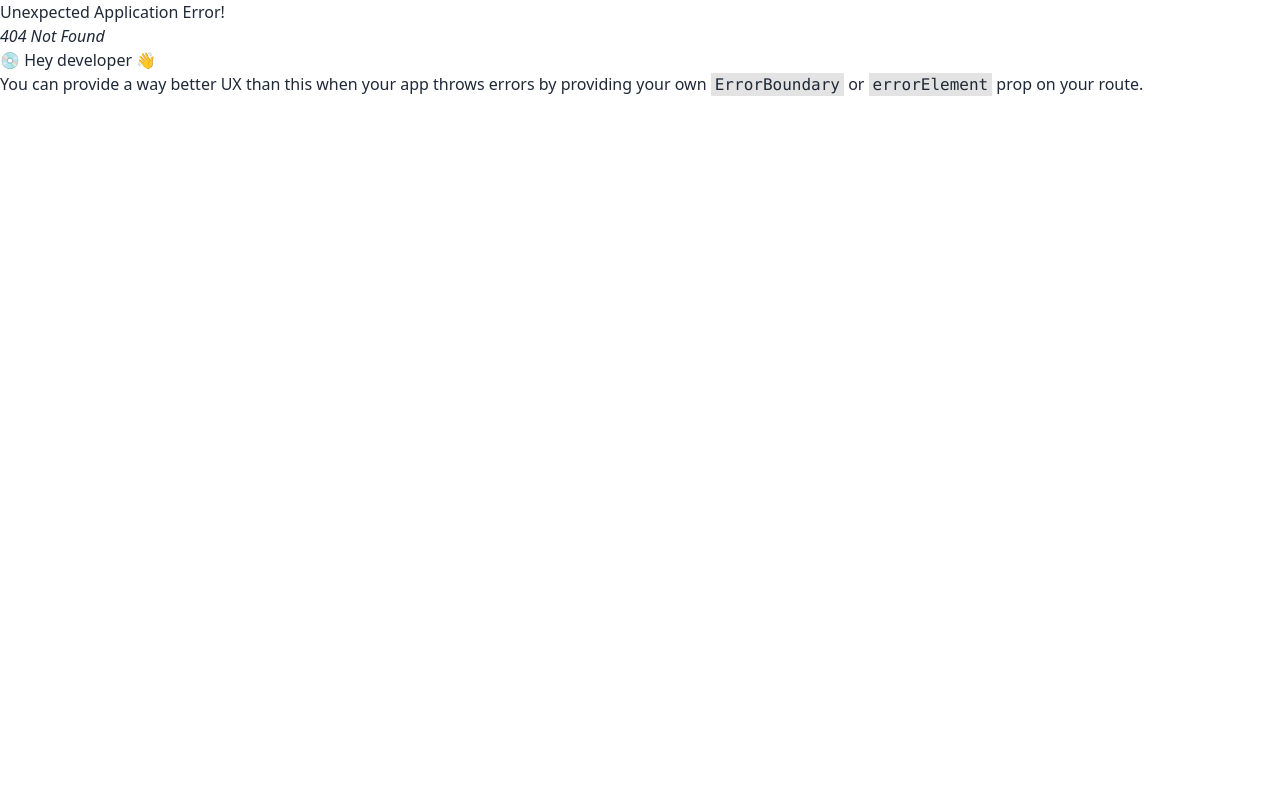
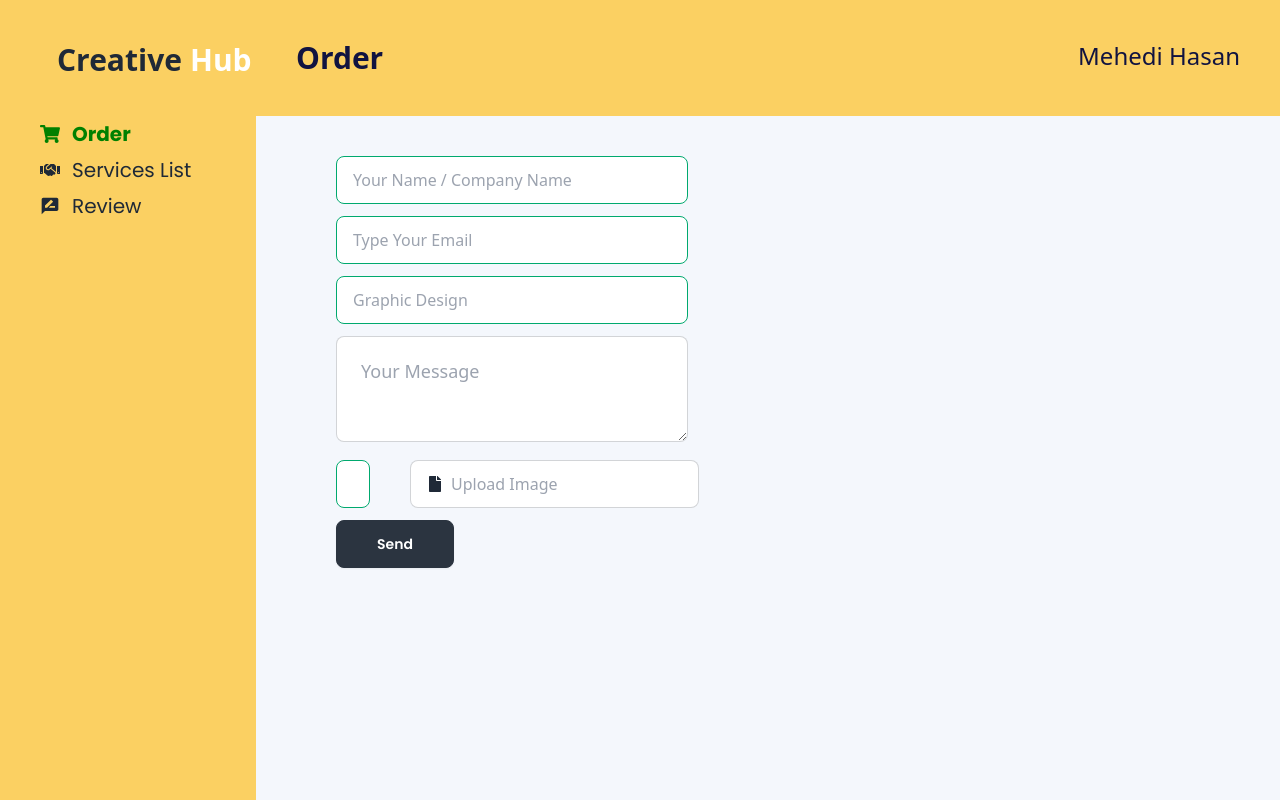
Before and after one commit to Mehedi-9T9/creative-hub-client, a React (Vite) app: page /dashboard/order in a window 1280 px wide. Before the commit this address had no page. Built offline with nearby package versions, Linux system fonts and the light colour scheme.

Commit message:
order page design complate

```diff
--- a/package.json
+++ b/package.json
@@ -14,6 +14,7 @@
     "match-sorter": "^6.3.4",
     "react": "^18.2.0",
     "react-dom": "^18.2.0",
+    "react-icons": "^5.2.1",
     "react-router-dom": "^6.23.1",
     "sort-by": "^1.2.0",
     "swiper": "^11.1.4"
--- /dev/null
+++ b/src/Components/Layout/Dashboard/Dashboard.jsx
@@ -0,0 +1,43 @@
+import { Link, NavLink, Outlet } from "react-router-dom";
+import { FaBars, FaShoppingCart } from "react-icons/fa";
+import { useState } from "react";
+import { FcServices } from "react-icons/fc";
+import { MdRateReview } from "react-icons/md";
+import { FaHandshake } from "react-icons/fa";
+
+
+const Dashboard = () => {
+    const [show, setShow] = useState(false)
+    return (
+        <div className="md:flex">
+
+            <div className="md:w-[20%] bg-[#FBD062] md:h-screen">
+                <div className="flex flex-row items-center px-10 py-9">
+                    <div onClick={() => setShow(!show)} className="block md:hidden">
+                        <FaBars />
+                    </div>
+                    <a className="btn btn-ghost text-3xl font-bold">Creative <span className='text-white'> Hub</span></a>
+
+                </div>
+                <div onClick={() => setShow(false)} className={show ? "block md:hidden bg-[#F7F7F7] text-[#111340]" : "hidden"}>
+                    <div className="">
+                        <NavLink to="/dashboard/order"><li className="flex items-center gap-x-3 text-xl font-poppins px-10 "><FaShoppingCart></FaShoppingCart> Order</li></NavLink>
+                        <NavLink to="/dashboard/serviceList"><li className="flex items-center gap-x-3 text-xl font-poppins px-10"><FaHandshake /> Services List</li></NavLink>
+                        <NavLink to="/dashboard/review"><li className="flex items-center gap-x-3 text-xl font-poppins px-10"><MdRateReview /> Review</li></NavLink>
+                    </div>
+
+                </div>
+                <div className="hidden md:block">
+                    <NavLink to="/dashboard/order"><li className="flex items-center gap-x-3 text-xl font-poppins px-10 "><FaShoppingCart></FaShoppingCart> Order</li></NavLink>
+                    <NavLink to="/dashboard/serviceList"><li className="flex items-center gap-x-3 text-xl font-poppins px-10 pt-2"><FaHandshake /> Services List</li></NavLink>
+                    <NavLink to="/dashboard/review"><li className="flex items-center gap-x-3 text-xl font-poppins px-10 pt-2"><MdRateReview /> Review</li></NavLink>
+                </div>
+            </div>
+            <div className="md:w-[80%] bg-[#F4F7FC]">
+                <Outlet></Outlet>
+            </div>
+        </div>
+    );
+};
+
+export default Dashboard;
--- /dev/null
+++ b/src/Components/Pages/Customer/Order.jsx
@@ -0,0 +1,30 @@
+import React from 'react';
+import CustomerHeading from '../../Shared/CustomerHeading';
+import { FaFile } from 'react-icons/fa';
+
+const Order = () => {
+    return (
+        <div>
+            <CustomerHeading></CustomerHeading>
+            <div className='md:w-1/2 p-5 md:p-0 md:py-10 md:px-20 mt-5 md:mt-0'>
+                <form className='space-y-3'>
+                    <input type="text" placeholder="Your Name / Company Name" className="input input-bordered input-success w-full " />
+                    <input type="text" placeholder="Type Your Email" className="input input-bordered input-success w-full " />
+                    <input type="text" placeholder="Graphic Design" className="input input-bordered input-success w-full " />
+
+                    <textarea placeholder="Your Message" className="textarea textarea-bordered textarea-lg w-full " ></textarea>
+                    <div className='flex gap-x-10'>
+                        <input type="text" placeholder="Price" className="input input-bordered input-success w-full " />
+                        <label className="input input-bordered flex items-center gap-2">
+                            <FaFile></FaFile>
+                            <input type="url" className="grow" placeholder="Upload Image" />
+                        </label>
+                    </div>
+                    <button className="btn btn-neutral text-white px-10 font-poppins">Send</button>
+                </form>
+            </div>
+        </div>
+    );
+};
+
+export default Order;
--- /dev/null
+++ b/src/Components/Pages/Customer/ServiceList.jsx
@@ -0,0 +1,13 @@
+import React from 'react';
+import CustomerHeading from '../../Shared/CustomerHeading';
+
+const ServiceList = () => {
+    return (
+        <div>
+            <CustomerHeading></CustomerHeading>
+            This is services list
+        </div>
+    );
+};
+
+export default ServiceList;
--- a/src/Components/Pages/Home/Bannar/Bannar.jsx
+++ b/src/Components/Pages/Home/Bannar/Bannar.jsx
@@ -23,7 +23,7 @@ const Bannar = () => {
                 </svg>
             </div> */}
             <div className='md:flex justify-center items-center md:gap-x-10 p-10 space-y-3 md:space-y-0'>
-                <img src="https://i.ibb.co/v4FM3x3/airbnb.png" className='w-52 p-5' alt="" />
+                <img src="https://i.ibb.co/v4FM3x3/airbnb.png" className='w-52 p-5 drop-shadow-md' alt="" />
                 <img src="https://i.ibb.co/X5bpWFn/google.png" className='w-52 p-5' alt="" />
                 <img src="https://i.ibb.co/QCW1GJ9/netflix.png" className='w-52 p-5' alt="" />
                 <img src="https://i.ibb.co/3kSWzTp/slack.png" className='w-52 p-5' alt="" />
--- a/src/Components/Pages/Home/Home.jsx
+++ b/src/Components/Pages/Home/Home.jsx
@@ -17,6 +17,7 @@ const Home = () => {
             <OurWorks></OurWorks>
             <SectionTitle heading_1="Clients" heading_2="Feedback"></SectionTitle>
             <Review></Review>
+
             <Footer></Footer>
         </div>
     );
--- /dev/null
+++ b/src/Components/Shared/CustomerHeading.jsx
@@ -0,0 +1,13 @@
+import React from 'react';
+
+const CustomerHeading = () => {
+    return (
+        <div className='flex p-10 bg-[#FBD062] justify-between'>
+            <h2 className='text-3xl font-bold text-[#111340]'>Order</h2>
+            <h2 className='text-2xl font-medium text-[#111340]'>Mehedi Hasan</h2>
+
+        </div>
+    );
+};
+
+export default CustomerHeading;
```
Also changed, not shown: src/Components/Routes/Routes.jsx (+17 -0 lines), 1 other file (tests, documents, lock files or other folders).
